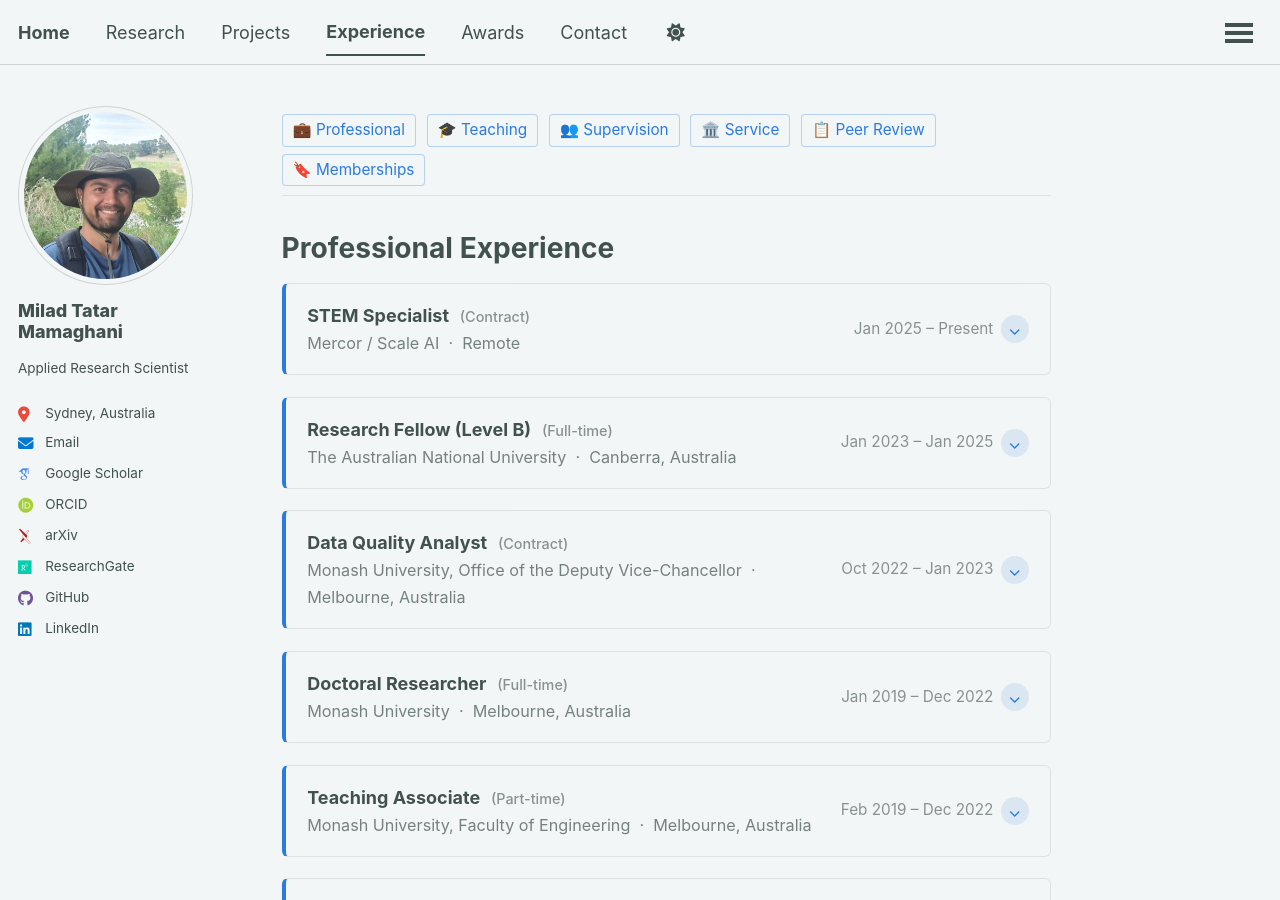
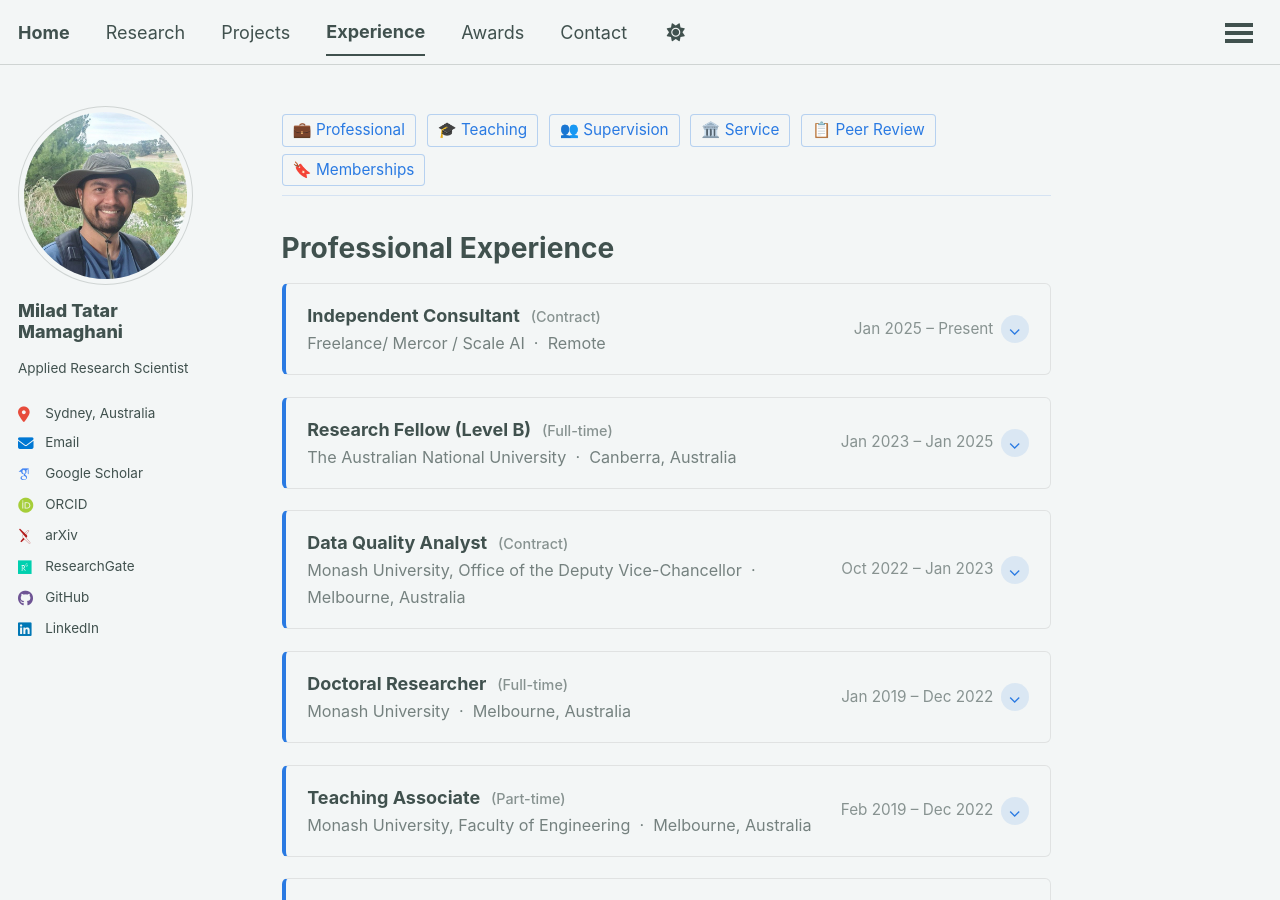
Before and after one commit to miladtm94/miladtm94.github.io, a Jekyll site: the page built from _pages/experience.html, in a window 1280 px wide and 900 px high. Built offline with Jekyll 4.4.1, drawn with Linux system fonts in a browser that asks for light colours; some web fonts are replaced; a script that is not in the unit is left out.

Commit message:
experience  updated

```diff
--- a/_pages/experience.html
+++ b/_pages/experience.html
@@ -84,20 +84,20 @@ redirect_from:
 
 <div style="display:flex; flex-direction:column; gap:1.2em; margin:1em 0 2em;">
 
-  <!-- STEM Specialist -->
+  <!-- Independent Consultant -->
   <details class="experience-details">
     <summary>
       <div class="summary-title">
-        <strong>STEM Specialist</strong>
+        <strong>Independent Consultant</strong>
         <span style="font-size:0.8em; font-weight:500; margin-left:0.4em; opacity:0.6;">(Contract)</span><br>
-        <span style="font-size:0.9em; opacity:0.7;">Mercor / Scale AI &nbsp;&middot;&nbsp; Remote</span>
+        <span style="font-size:0.9em; opacity:0.7;">Freelance/ Mercor / Scale AI &nbsp;&middot;&nbsp; Remote</span>
       </div>
       <span style="font-size:0.85em; opacity:0.6; white-space:nowrap;">Jan 2025 &ndash; Present</span>
       <span class="toggle-icon" aria-hidden="true">⌄</span>
     </summary>
     <ul>
-      <li>Evaluate AI-generated responses to advanced STEM problems, providing expert feedback on scientific accuracy, mathematical rigor, and logical reasoning quality.</li>
-      <li>Contribute to reinforcement learning from human feedback (RLHF) pipelines to improve large language model performance on graduate-level STEM tasks.</li>
+      <!-- <li>Evaluate AI-generated responses to advanced STEM problems, providing expert feedback on scientific accuracy, mathematical rigor, and logical reasoning quality.</li>
+      <li>Contribute to reinforcement learning from human feedback (RLHF) pipelines to improve large language model performance on graduate-level STEM tasks.</li> -->
     </ul>
   </details>
 
```
